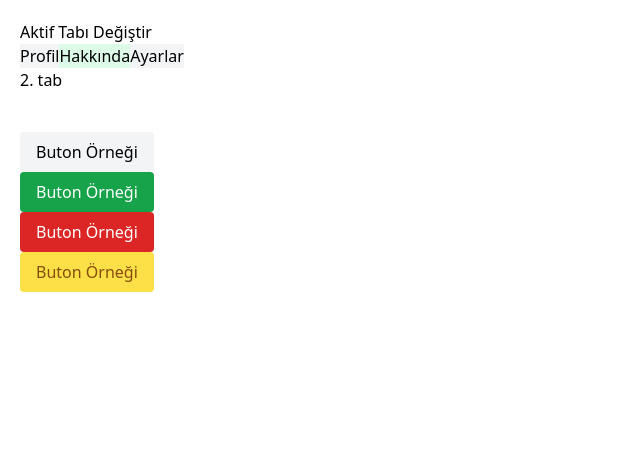
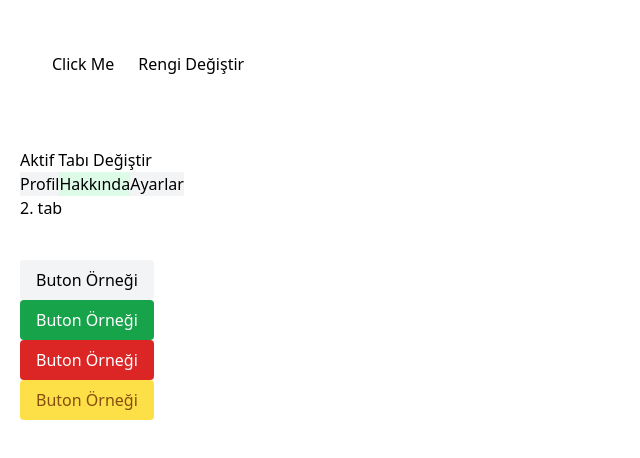
Before and after one commit to MuhammedBeraatKildaci/react-proje, a React (Create React App) app: page / in a window 1280 px wide. Shown: the top 458 px of the page, without its empty margins (0-640 px from the left). Built offline with nearby package versions, Linux system fonts and the light colour scheme.

Commit message:
useRef and forwardRef

```diff
--- a/src/App.js
+++ b/src/App.js
@@ -1,35 +1,25 @@
-import React, { createElement, Fragment,useEffect,useState} from "react";
-import Button from './components/Button';
-import Tab from "./components/Tab"
-
-
-
+import React, { createElement, Fragment, useEffect, useState } from "react";
+import Button from "./components/Button";
+import Tab from "./components/Tab";
+import UseRefAndForwardRef from "./components/UseRefAndForwardRef";
 
 function Profile() {
-	console.log('profil tabına geldin!')
-	return (
-		<div>
-			burası profile tabı
-		</div>
-	)
+  console.log("profil tabına geldin!");
+  return <div>burası profile tabı</div>;
 }
 
+const App = () => {
+  const todos = ["todo1", "todo2", "todo3"];
 
-const App = () => {
-
-  const todos = ['todo1', 'todo2', 'todo3']
-
-	const [activeTab, setActiveTab] = useState(1)
+  const [activeTab, setActiveTab] = useState(1);
 
   /* lifesycle method */
   useEffect(() => {
     console.log("component did mount");
-
-  },[])
+  }, []);
   useEffect(() => {
     console.log("component did update");
-  },[activeTab])
-
+  }, [activeTab]);
 
   /**createElement
    * return createElement('main',{
@@ -41,40 +31,31 @@ const App = () => {
   return (
     //fragment
     <>
-
-         <div style={{padding: 20}}>
-         <button onClick={() => setActiveTab(2)}>
-           Aktif Tabı Değiştir
-         </button>
-         <Tab activeTab={activeTab} onChange={tabIndex => setActiveTab(tabIndex)}>
-           <Tab.Panel title="Profil"><Profile /></Tab.Panel>
-           <Tab.Panel title="Hakkında">2. tab</Tab.Panel>
-           <Tab.Panel title="Ayarlar">3. tab</Tab.Panel>
-         </Tab>
-         {activeTab === 2 && (
-           <div>
-             burası da eksta bir alan!
-           </div>
-         )}
-       </div>
-
+      <div className="m-4 p-3">
+        <UseRefAndForwardRef />
+      </div>
+      <div style={{ padding: 20 }}>
+        <button onClick={() => setActiveTab(2)}>Aktif Tabı Değiştir</button>
+        <Tab
+          activeTab={activeTab}
+          onChange={(tabIndex) => setActiveTab(tabIndex)}
+        >
+          <Tab.Panel title="Profil">
+            <Profile />
+          </Tab.Panel>
+          <Tab.Panel title="Hakkında">2. tab</Tab.Panel>
+          <Tab.Panel title="Ayarlar">3. tab</Tab.Panel>
+        </Tab>
+        {activeTab === 2 && <div>burası da eksta bir alan!</div>}
+      </div>
 
       <main id="main" className="test-app">
-
-      <div style={{padding: 20}}>
-				<Button>
-					Buton Örneği
-				</Button>
-				<Button variant="success">
-					Buton Örneği
-				</Button>
-				<Button variant="danger">
-					Buton Örneği
-				</Button>
-				<Button variant="warning">
-					Buton Örneği
-				</Button>
-			</div>
+        <div style={{ padding: 20 }}>
+          <Button>Buton Örneği</Button>
+          <Button variant="success">Buton Örneği</Button>
+          <Button variant="danger">Buton Örneği</Button>
+          <Button variant="warning">Buton Örneği</Button>
+        </div>
       </main>
     </>
   );
--- /dev/null
+++ b/src/components/UseRefAndForwardRef.jsx
@@ -0,0 +1,24 @@
+import React, { useRef, forwardRef } from 'react';
+
+const CustomButton = forwardRef((props, ref) => (
+  <button ref={ref} {...props}>
+    {props.children}
+  </button>
+));
+
+function UseRefAndForwardRef() {
+  const buttonRef = useRef(null);
+
+  const handleClick = () => {
+    buttonRef.current.style.backgroundColor = 'blue';
+  };
+
+  return (
+    <div>
+      <CustomButton className="p-4 m-2 rounded-xl" ref={buttonRef}>Click Me</CustomButton>
+      <button onClick={handleClick}>Rengi Değiştir</button>
+    </div>
+  );
+}
+
+export default UseRefAndForwardRef;
```
